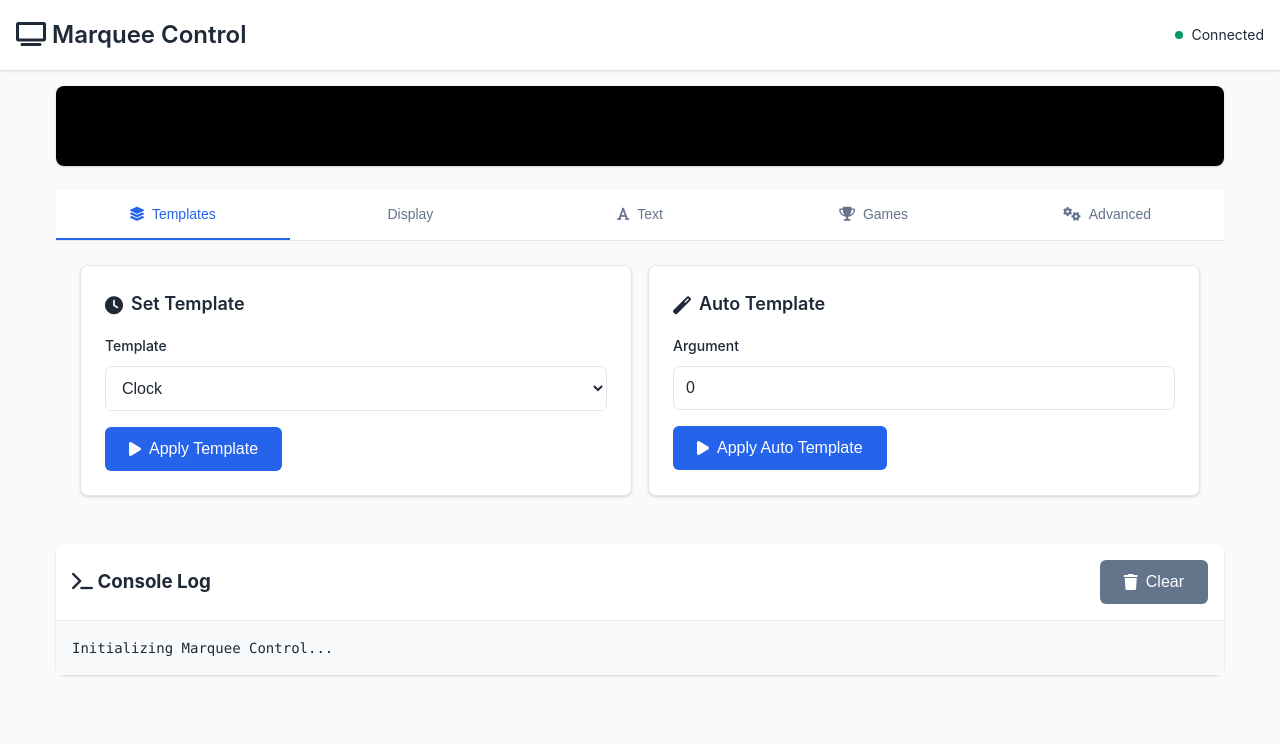
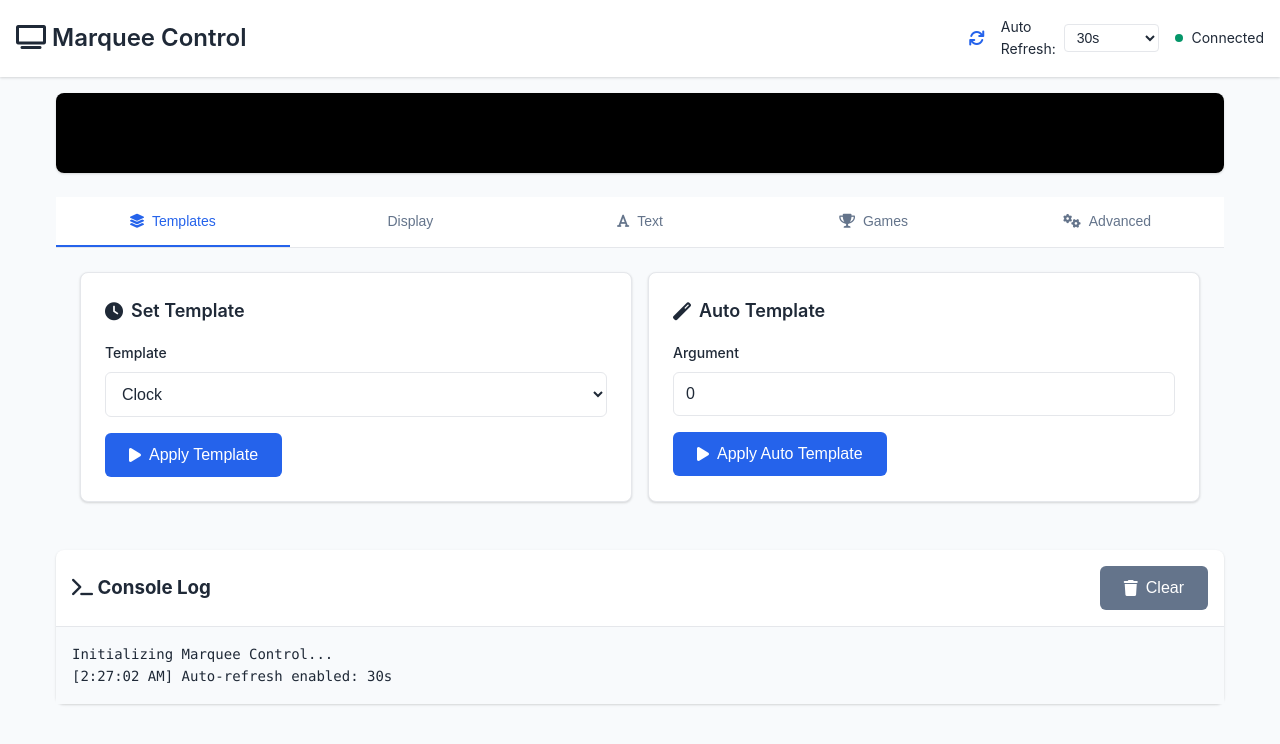
Before and after one commit to suttonr/py_marquee, a plain HTML site: page web/index.html in a window 1280 px wide. Drawn offline with Linux system fonts and the light colour scheme; some icons are missing.

Commit message:
Add canvas auto-refresh feature with manual refresh option
- Add refresh interval dropdown in header with options: Off, 5s, 10s, 30s, 60s
- Set default auto-refresh to 30 seconds
- Move refresh controls to right side of header next to connection status
- Add clickable refresh icon for manual canvas refresh
- Implement JavaScript logic for automatic and manual refresh functionality
- Clean up minor formatting in mqttHandler.mjs

```diff
--- a/web/index.html
+++ b/web/index.html
@@ -44,6 +44,48 @@
             position: sticky;
             top: 0;
             z-index: 100;
+        }
+
+        .header-content {
+            display: flex;
+            align-items: center;
+            gap: 1rem;
+        }
+
+        .right-controls {
+            display: flex;
+            align-items: center;
+            gap: 1rem;
+        }
+
+        .refresh-control {
+            display: flex;
+            align-items: center;
+            gap: 0.5rem;
+            font-size: 0.875rem;
+        }
+
+        .refresh-control select {
+            padding: 0.25rem 0.5rem;
+            border: 1px solid var(--border-color);
+            border-radius: 0.25rem;
+            background: var(--card-bg);
+            color: var(--text-color);
+            font-size: 0.875rem;
+        }
+
+        .refresh-icon {
+            cursor: pointer;
+            color: var(--primary-color);
+            transition: color 0.2s;
+        }
+
+        .refresh-icon:hover {
+            color: #1d4ed8;
+        }
+
+        .refresh-icon:active {
+            transform: rotate(180deg);
         }
 
         .header h1 {
@@ -418,9 +460,22 @@
 <body>
     <div class="header">
         <h1><i class="fas fa-tv"></i> Marquee Control</h1>
-        <div class="status">
-            <span class="status-dot" id="statusDot"></span>
-            <span id="statusText">Connecting...</span>
+        <div class="right-controls">
+            <i class="fas fa-sync refresh-icon" id="manual-refresh" title="Manual Refresh"></i>
+            <div class="refresh-control">
+                <label for="refresh-interval">Auto Refresh:</label>
+                <select id="refresh-interval">
+                    <option value="0">Off</option>
+                    <option value="5">5s</option>
+                    <option value="10">10s</option>
+                    <option value="30" selected>30s</option>
+                    <option value="60">60s</option>
+                </select>
+            </div>
+            <div class="status">
+                <span class="status-dot" id="statusDot"></span>
+                <span id="statusText">Connecting...</span>
+            </div>
         </div>
     </div>
 
@@ -913,6 +968,47 @@
         setTimeout(() => {
             updateConnectionStatus(true); // Assume connected for now
         }, 2000);
+
+        // Auto refresh functionality
+        let refreshIntervalId = null;
+
+        function startAutoRefresh(intervalSeconds) {
+            if (refreshIntervalId) {
+                clearInterval(refreshIntervalId);
+            }
+            if (intervalSeconds > 0) {
+                refreshIntervalId = setInterval(() => {
+                    console.log(`Auto-refreshing canvas (${intervalSeconds}s interval)`);
+                    getPixels();
+                }, intervalSeconds * 1000);
+                console.log(`Auto-refresh enabled: ${intervalSeconds}s`);
+            } else {
+                console.log('Auto-refresh disabled');
+            }
+        }
+
+        function stopAutoRefresh() {
+            if (refreshIntervalId) {
+                clearInterval(refreshIntervalId);
+                refreshIntervalId = null;
+                console.log('Auto-refresh stopped');
+            }
+        }
+
+        // Refresh interval dropdown handler
+        document.getElementById('refresh-interval').addEventListener('change', function() {
+            const intervalSeconds = parseInt(this.value);
+            startAutoRefresh(intervalSeconds);
+        });
+
+        // Manual refresh icon handler
+        document.getElementById('manual-refresh').addEventListener('click', function() {
+            console.log('Manual refresh triggered');
+            getPixels();
+        });
+
+        // Initialize with default 30s refresh
+        startAutoRefresh(30);
     </script>
 </body>
 </html>
```
Also changed, not shown: web/mqttHandler.mjs (+1 -6 lines).
